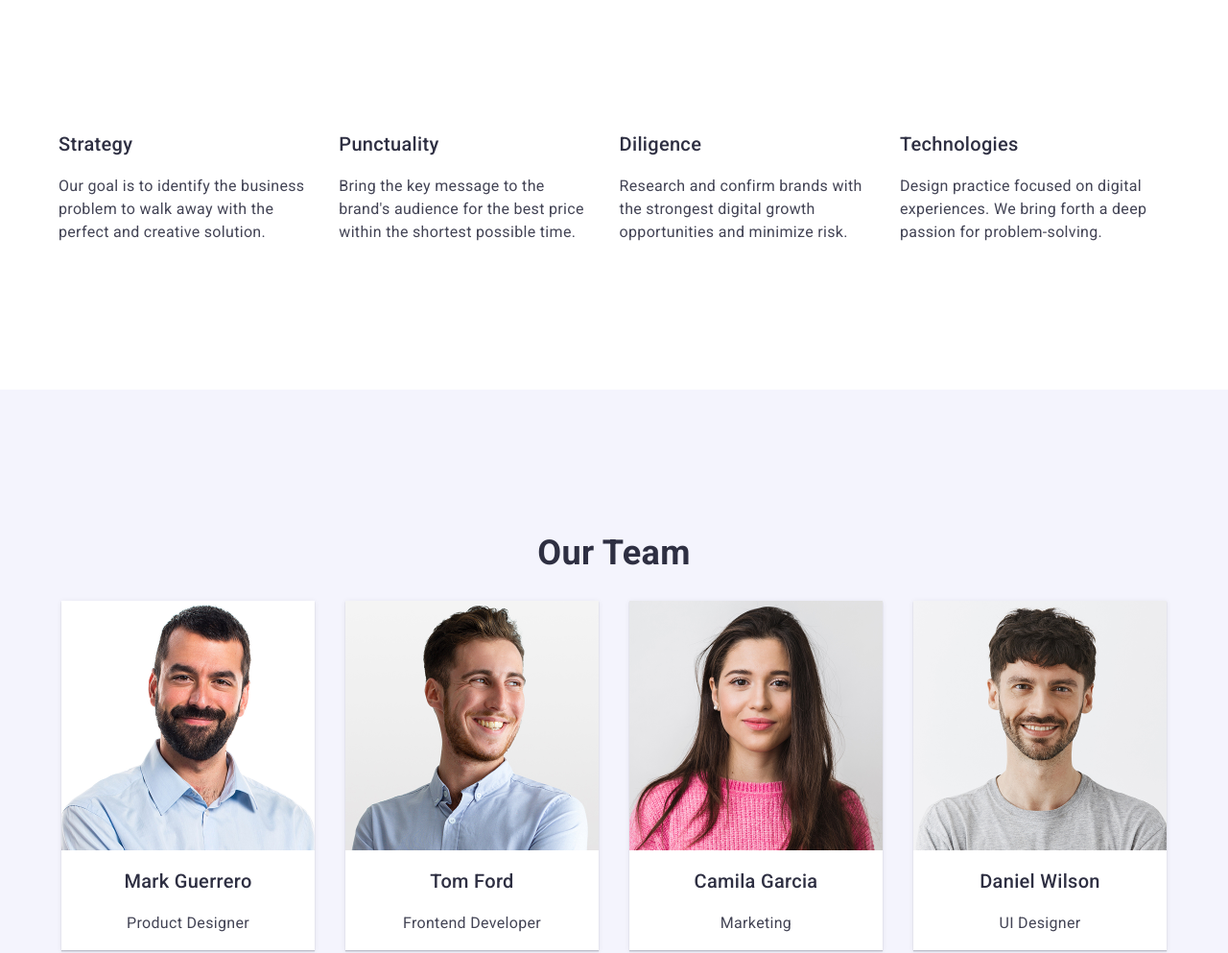
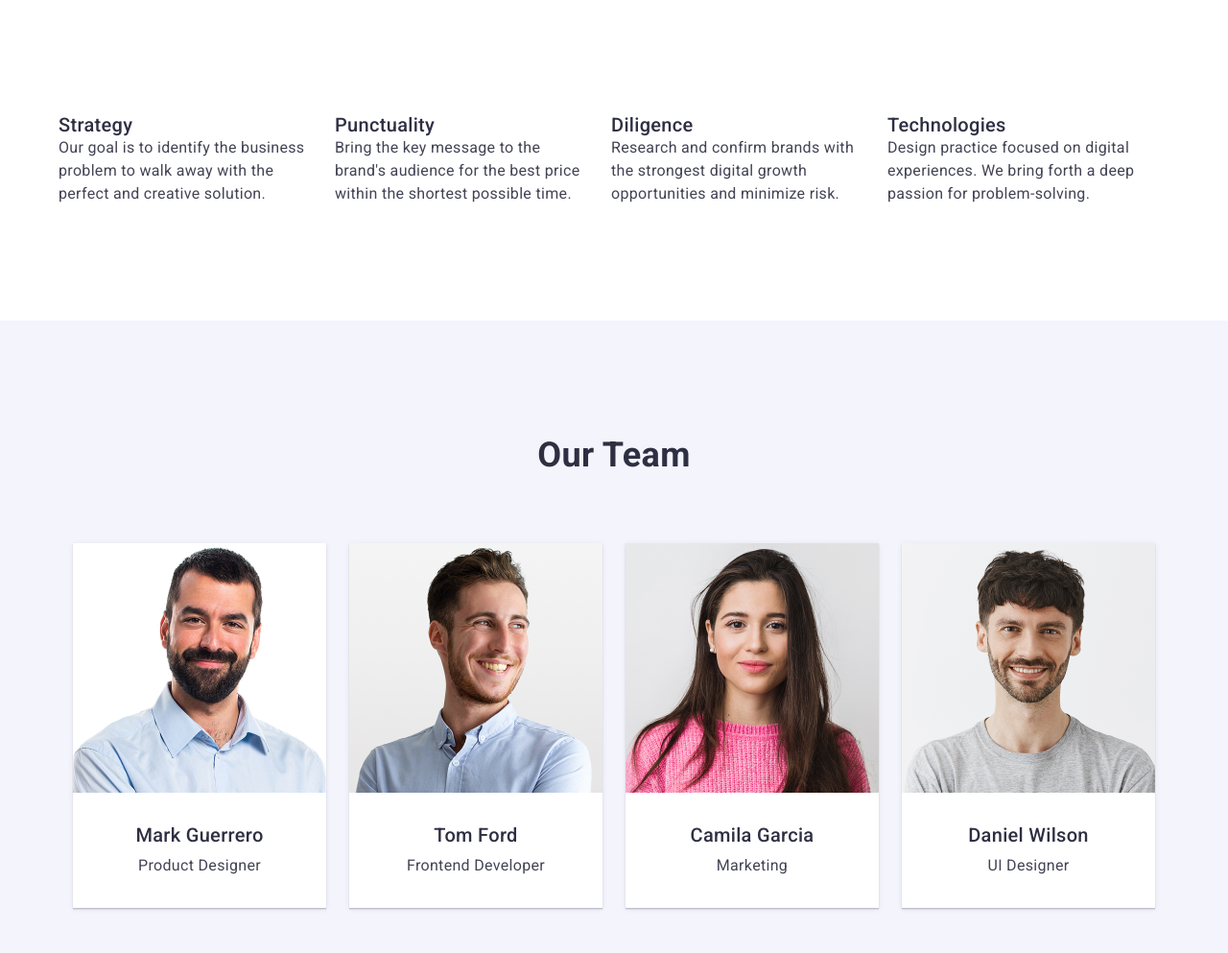
Before and after one commit to EmineAcici/goit-markup-hw-03, a plain HTML site: page index.html in a window 1280 px wide. Shown: the part 675-1668 px from the top of the page at 96% size. Drawn offline with nearby package versions, Linux system fonts and the light colour scheme.

Commit message:
Update styles file

```diff
--- a/css/styles.css
+++ b/css/styles.css
@@ -19,7 +19,10 @@
 *::after{
     box-sizing: border-box;
 }
-
+.nav-menu,.contact,.page-title,.list-title,.list-text,.section-list,.section-title,.team-list,.portfolio-list,.footer-text{
+    margin: 0;
+    padding: 0;
+}
 img{
     display: block;
     max-width: 100%;
@@ -51,15 +54,17 @@ ul{
 /* Header */
 .header {
     border-bottom: 1px solid var(--cornflower);
+    padding-top: 24px;
+    padding-bottom: 24px;
+
 }
 
 .header .container,.nav-menu-logo,.nav-menu,.contact{
     display: flex;
     gap: 40px;
+    justify-content: space-between;
     align-items: center;
-    justify-content: space-between;
 }
-
 .logo{
     font-family: var(--second-family);
     font-weight: 700;
@@ -113,6 +118,7 @@ ul{
     align-items: center;
     justify-content: center;
     height: 600px;
+    gap: 48px;
 }
 
 .page-button{
@@ -128,31 +134,30 @@ ul{
 .section-title{
     font-size: 36px;
     line-height: 1.11111;
+    margin-bottom: 72px;
 }
 .list-title{
     font-size: 20px;
     line-height: 1.2;
 }
 
+.section-list{
+    display: flex;
+    gap: 24px;
+}
+
 .list-item{
-    display: inline-block;
     width: 264px;
 }
 
-.list-item:not(:last-child){
-    margin-right: 24px;
-}
 
-.section-list,.team-list,.portfolio-list{
-    padding-left: 0;
-}
 .team{
     background-color: var(--cloud);
 }
 
 .team-list{
     display: flex;
-    gap: 32px;
+    gap: 24px;
     text-align: center;
     justify-content: center;
 }
@@ -164,6 +169,14 @@ ul{
     display: flex;
     flex-wrap: wrap;
     gap: 24px;
+    row-gap: 48px;
+}
+.team-text,.portfolio-text{
+    display: flex;
+    flex-direction: column;
+    gap: 8px;
+    margin-bottom: 32px;
+    margin-top: 32px;
 }
 footer{
     background-color: var(--navyblue);
@@ -177,4 +190,6 @@ footer{
 }
 .footer-div{
     width: 264px;
+    padding-top: 100px;
+    padding-bottom: 100px;
 }
```
